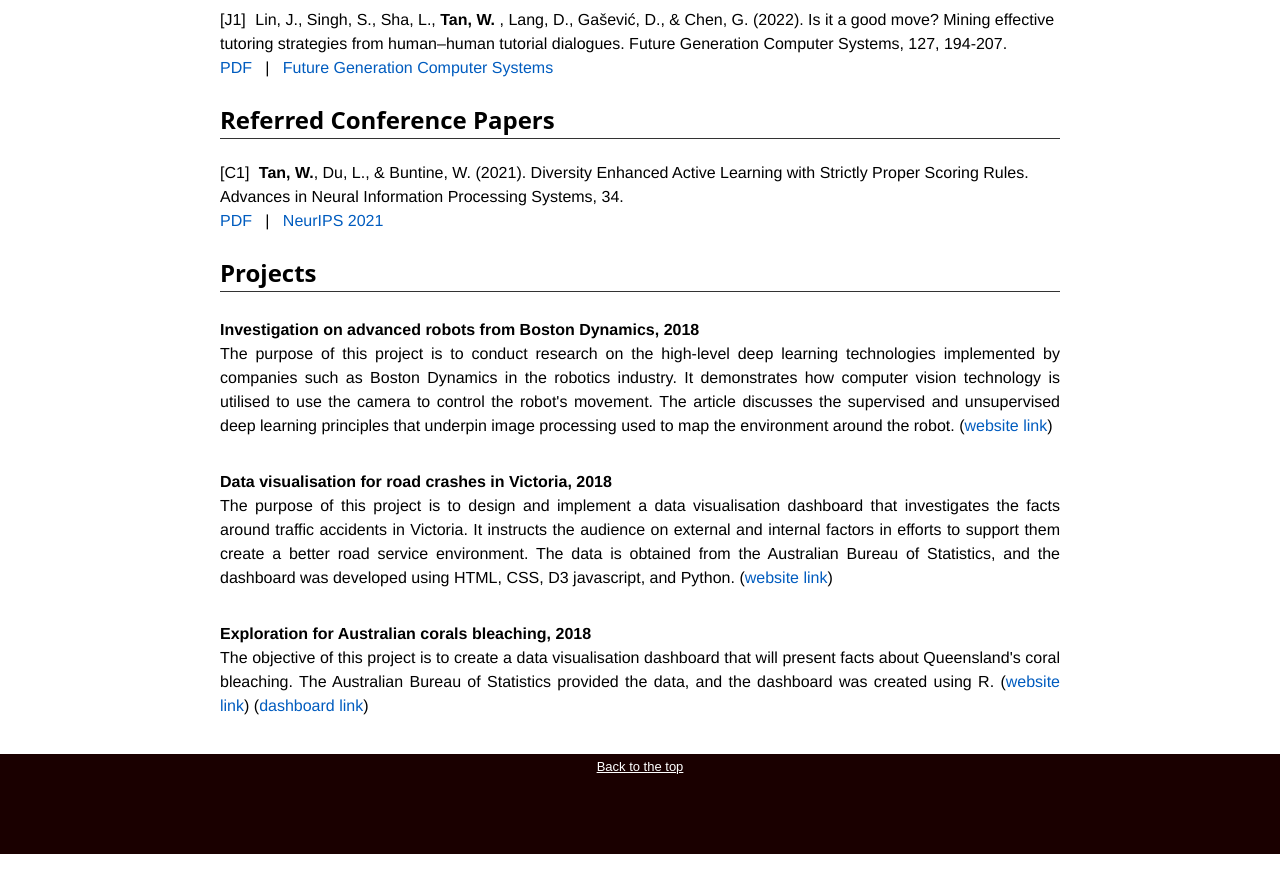
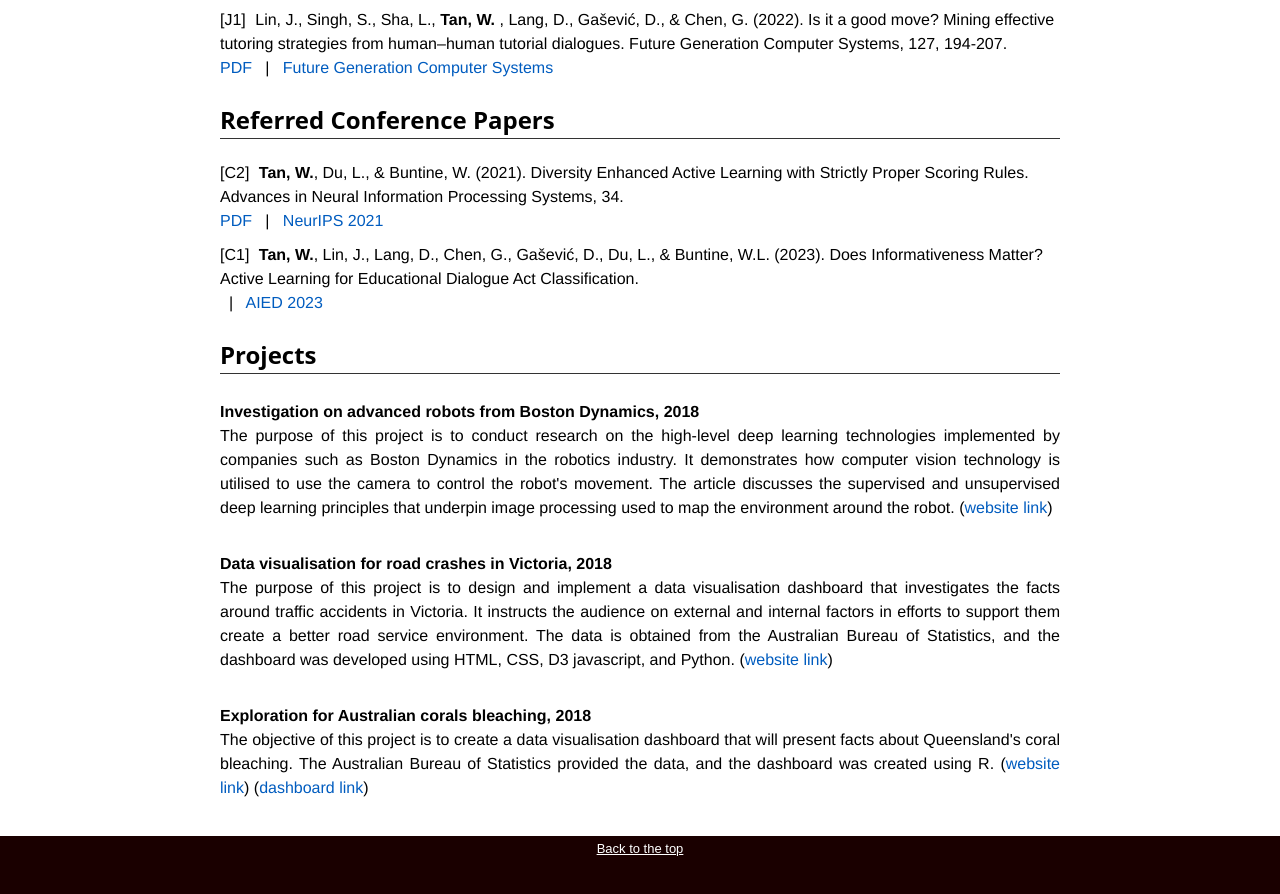
Before and after one commit to davidtw999/davidtw999.github.io, a plain HTML site: page index.html in a window 1280 px wide. Shown: the part 1266-2160 px from the top of the page. Before the commit the page ends 2120 px from the top, so only its background shows below. Drawn offline with Linux system fonts and the light colour scheme.

Commit message:
update aied2023 paper

```diff
--- a/index.html
+++ b/index.html
@@ -154,6 +154,15 @@
 					<ol class="publication C-list">
 					  <li>
 						<p class="text-small-margin">
+							<b>Tan, W.</b>, Lin, J., Lang, D., Chen, G., Gašević, D., Du, L., & Buntine, W.L. (2023). Does Informativeness Matter? Active Learning for Educational Dialogue Act Classification.
+						  <br>
+						  <!-- <a href="docs/NeurIPS-2021-diversity-enhanced-active-learning-with-strictly-proper-scoring-rules-Paper.pdf" target="_blank">PDF</a> -->
+						  &nbsp;&nbsp;|&nbsp;&nbsp;
+						  <a href="https://arxiv.org/pdf/2304.05578.pdf" target="_blank">AIED 2023</a>
+						</p>
+					  </li>
+					  <li>
+						<p class="text-small-margin">
 							<b>Tan, W.</b>, Du, L., & Buntine, W. (2021). Diversity Enhanced Active Learning with Strictly Proper Scoring Rules. Advances in Neural Information Processing Systems, 34.
 						  <br>
 						  <a href="docs/NeurIPS-2021-diversity-enhanced-active-learning-with-strictly-proper-scoring-rules-Paper.pdf" target="_blank">PDF</a>
@@ -161,7 +170,7 @@
 						  <a href="https://proceedings.neurips.cc/paper/2021/file/5a7b238ba0f6502e5d6be14424b20ded-Paper.pdf" target="_blank">NeurIPS 2021</a>
 						</p>
 					  </li>
-                        </ol>
+                	</ol>
                      </div>
                   </div>
 
```
